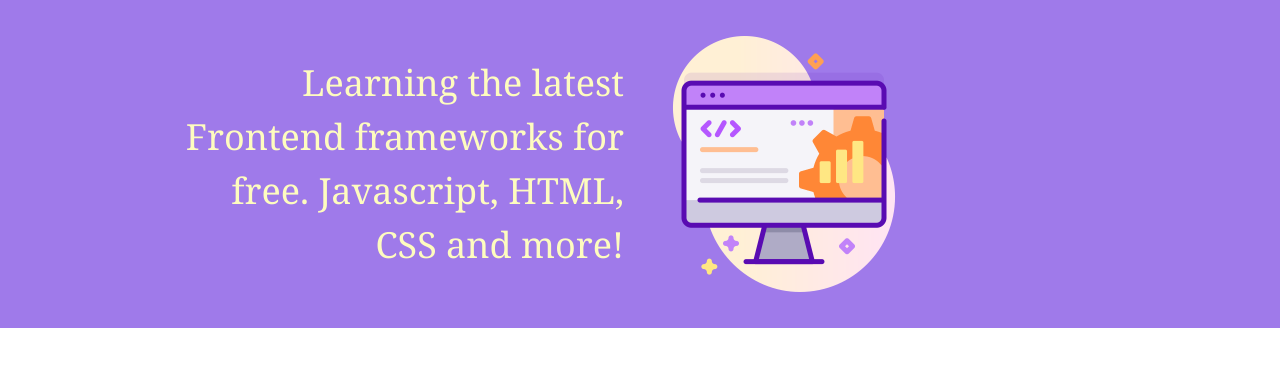
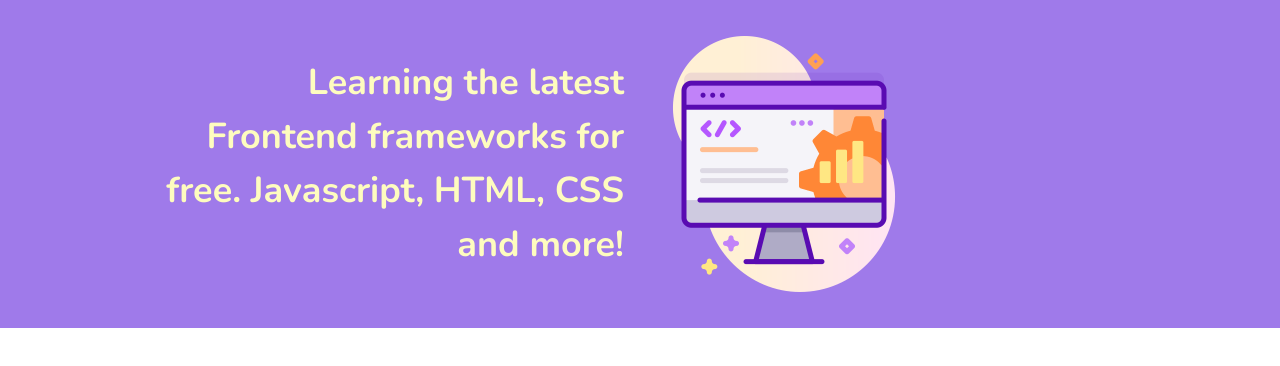
Before and after one commit to alancampora/frontend-topics-v2, a Next.js app: page /components/hero in a window 1280 px wide. Shown: the top 366 px of the page. Built offline with nearby package versions, Linux system fonts and the light colour scheme.

Commit message:
refactor(front): hero font

```diff
--- a/pages/components/hero.jsx
+++ b/pages/components/hero.jsx
@@ -3,7 +3,7 @@ export default function Hero() {
 		<div className="h-200 bg-purple-500 text-yellow-200">
 			<div className="flex mx-auto p-5 items-center max-w-5xl">
 				<div className="flex-1 text-right p-4">
-					<div className="font-serif text-4xl w-25">
+					<div className="font-hero text-4xl w-25">
 						Learning the latest Frontend frameworks for free. Javascript, HTML,
 						CSS and more!
 					</div>
--- a/styles/index.css
+++ b/styles/index.css
@@ -1,3 +1,4 @@
+@import url('https://fonts.googleapis.com/css2?family=Nunito:wght@700&display=swap');
 @import "tailwindcss/base";
 @import "tailwindcss/components";
 @import "tailwindcss/utilities";
--- a/tailwind.config.js
+++ b/tailwind.config.js
@@ -3,11 +3,8 @@ module.exports = {
 		container: {
 			center: false,
 		},
-		//colors: {
-			//main: {
-				//dark: '#21232b',
-				//semiDark: '#292c34',
-			//},
-		//},
+		fontFamily: {
+			hero: ['Nunito', 'sans-serif'],
+		},
 	},
 };
```
